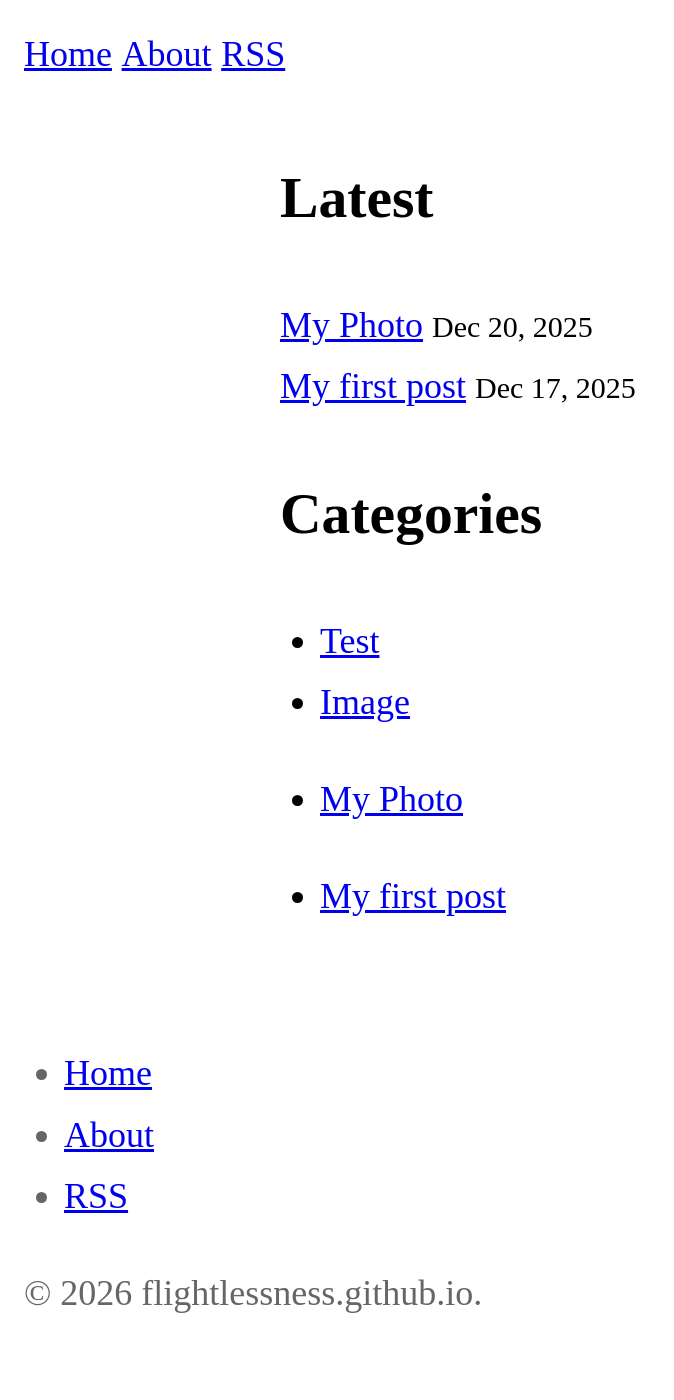
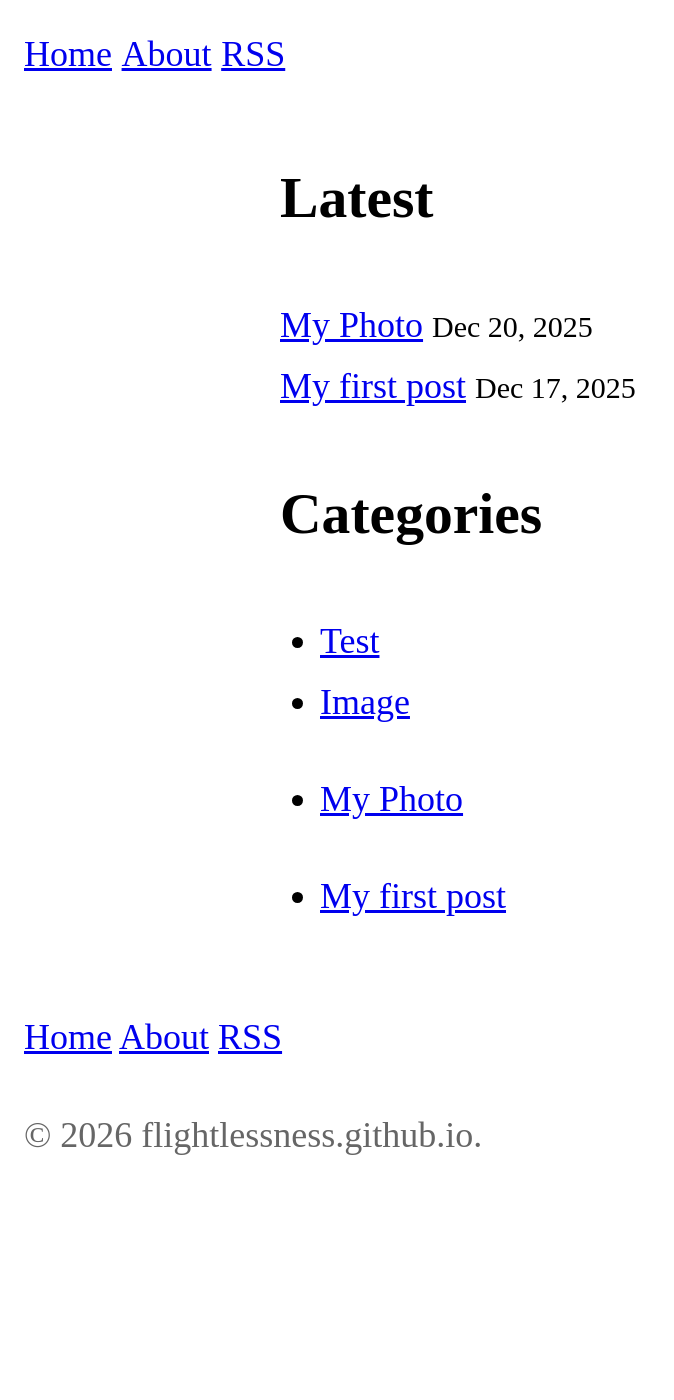
Before and after one commit to flightlessness/flightlessness.github.io, a Jekyll site: the page built from index.md, in a window 1280 px wide. Shown: the whole page, without its empty margins (0-674 px from the left). Built offline with Jekyll 4.4.1, drawn with Linux system fonts in a browser that asks for light colours; after the commit the page ends 1242 px from its top, so only the background shows below that.

Commit message:
Refactor footer HTML structure for simplicity

```diff
--- a/_includes/footer.html
+++ b/_includes/footer.html
@@ -1,11 +1,7 @@
-<footer class="site-footer" role="contentinfo">
-  <ul class="footer-list">
-    <li><a href="/">Home</a></li>
-    <li><a href="/about/">About</a></li>
-    <li><a href="/feed.xml">RSS</a></li>
-  </ul>
+<footer class="site-footer">
+  <a href="/">Home</a>
+  <a href="/about/">About</a>
+  <a href="/feed.xml">RSS</a>
 
-  <p class="footer-meta">
-    &copy; {{ site.time | date: "%Y" }} {{ site.title }}.
-  </p>
+  <p>&copy; {{ site.time | date: "%Y" }} {{ site.title }}.</p>
 </footer>
```
